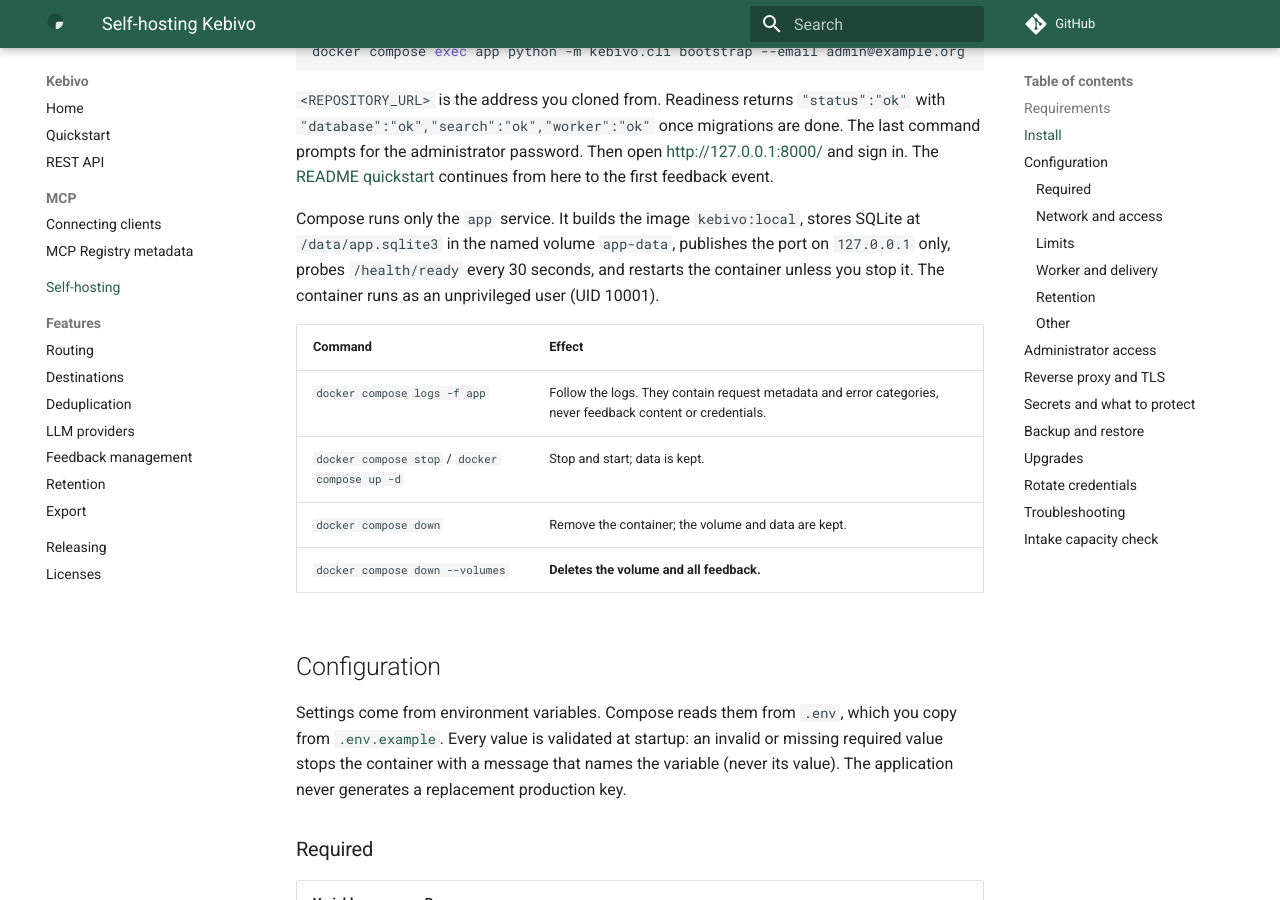
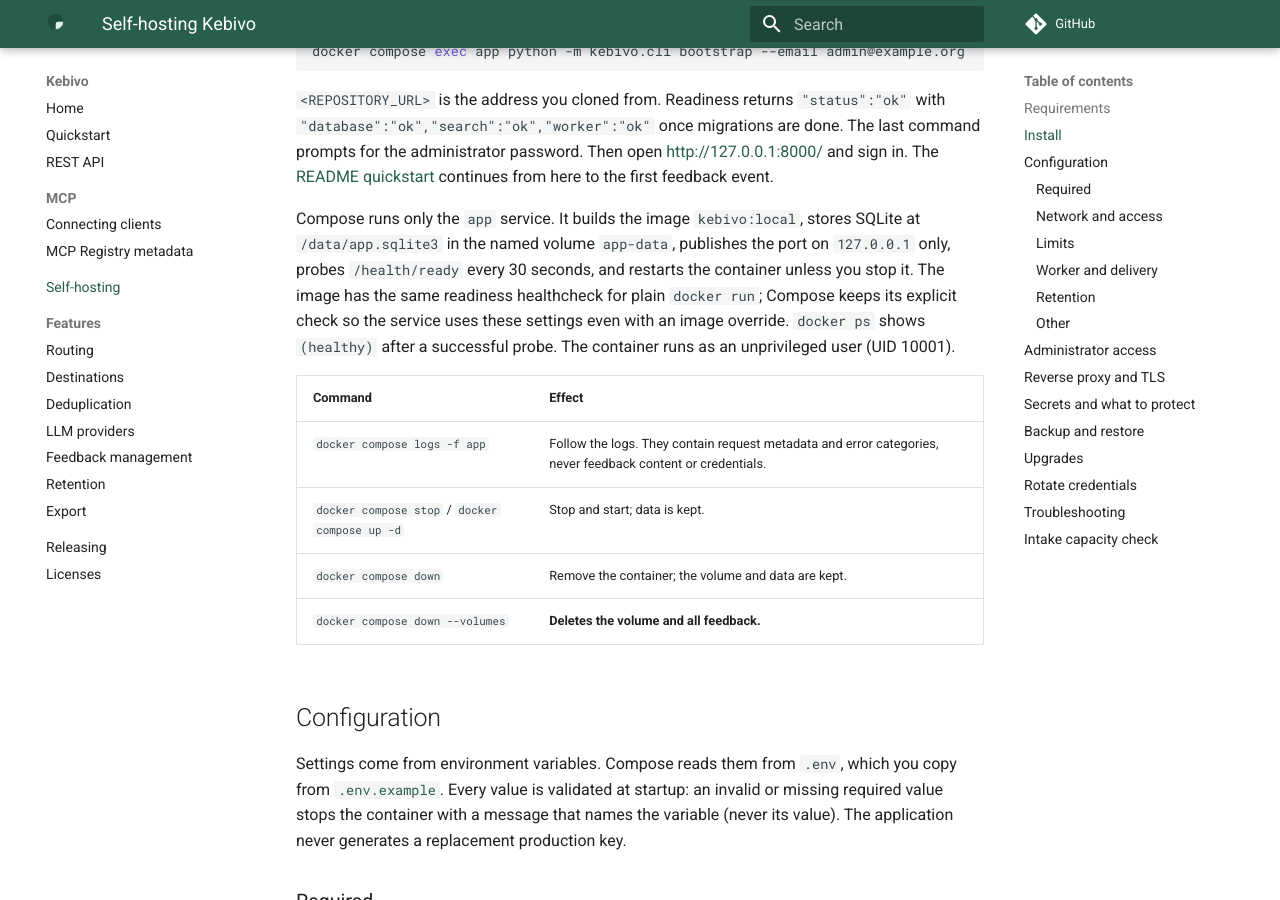
Before and after one commit to OCNAI/kebivo, an MkDocs documentation site: the page built from docs/self-hosting.md, in a window 1280 px wide and 900 px high, scrolled down 796 px. Built offline with MkDocs 1.6.1 and Material for MkDocs 9.7.7, drawn with Linux system fonts in a browser that asks for light colours; comment, search, counter and statistics services are not loaded.

Commit message:
Add image readiness healthcheck
Signed-off-by: OCNAI <155850614+OCNAI@users.noreply.github.com>

```diff
--- a/docs/self-hosting.md
+++ b/docs/self-hosting.md
@@ -31,7 +31,7 @@
 
 `<REPOSITORY_URL>` is the address you cloned from. Readiness returns `"status":"ok"` with `"database":"ok","search":"ok","worker":"ok"` once migrations are done. The last command prompts for the administrator password. Then open <http://127.0.0.1:8000/> and sign in. The [README quickstart](../README.md#quickstart) continues from here to the first feedback event.
 
-Compose runs only the `app` service. It builds the image `kebivo:local`, stores SQLite at `/data/app.sqlite3` in the named volume `app-data`, publishes the port on `127.0.0.1` only, probes `/health/ready` every 30 seconds, and restarts the container unless you stop it. The container runs as an unprivileged user (UID 10001).
+Compose runs only the `app` service. It builds the image `kebivo:local`, stores SQLite at `/data/app.sqlite3` in the named volume `app-data`, publishes the port on `127.0.0.1` only, probes `/health/ready` every 30 seconds, and restarts the container unless you stop it. The image has the same readiness healthcheck for plain `docker run`; Compose keeps its explicit check so the service uses these settings even with an image override. `docker ps` shows `(healthy)` after a successful probe. The container runs as an unprivileged user (UID 10001).
 
 | Command | Effect |
 | --- | --- |
```
Also changed, not shown: 1 other file.
